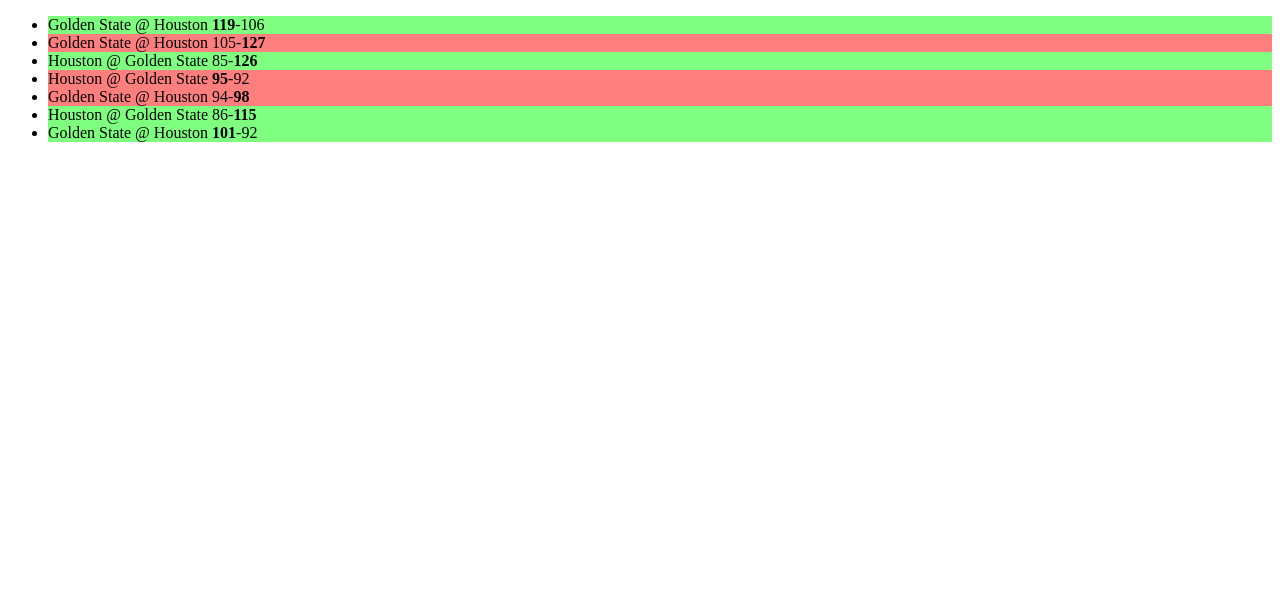
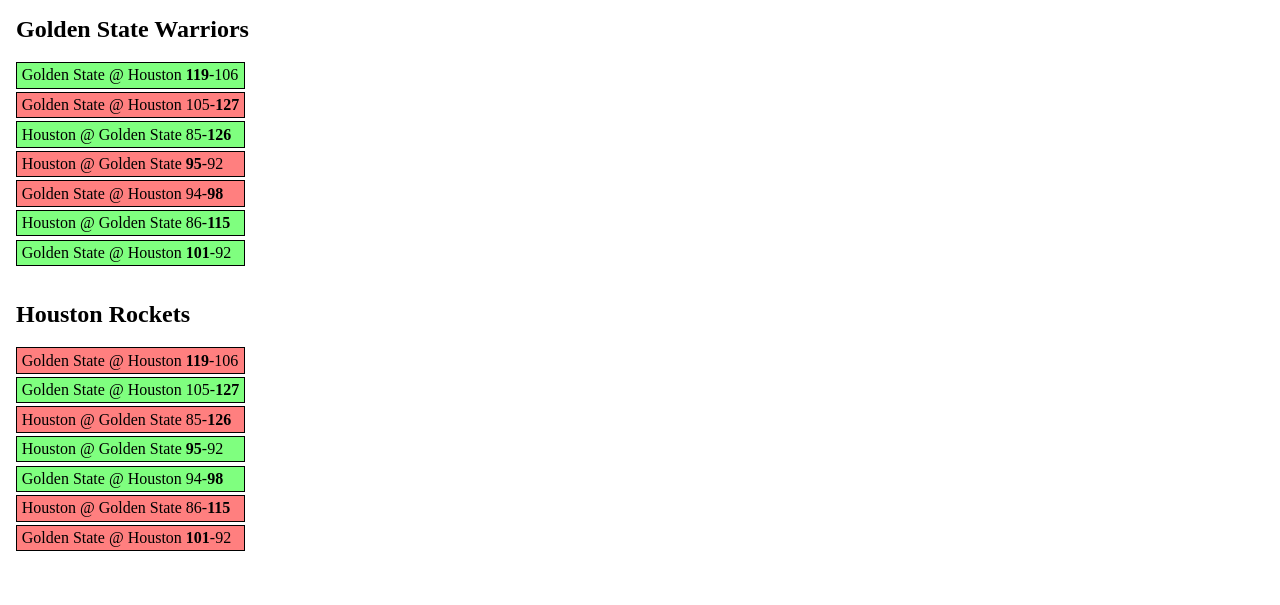
Before and after one commit to Luke-McShane/js-course-projects, a plain HTML site: page medium_projects/nba_scores_chart/index.html in a window 1280 px wide. Drawn offline with Linux system fonts and the light colour scheme.

Commit message:
Partitioned original code into multiple functions; added styling; refactored code overall

```diff
--- a/medium_projects/nba_scores_chart/app.js
+++ b/medium_projects/nba_scores_chart/app.js
@@ -90,18 +90,58 @@
 const boldScore = (awayPoints, homePoints) =>
 	awayPoints > homePoints ? `<b>${awayPoints}</b>-${homePoints}` : `${awayPoints}-<b>${homePoints}</b>`;
 
-const parentUl = document.createElement('ul');
-for (game of warriorsGames) {
-	const gameLi = document.createElement('li');
-	const { homeTeam, awayTeam } = game;
-	gameLi.innerText = `${awayTeam.team} @ ${homeTeam.team} `;
-	gameLi.innerHTML += boldScore(awayTeam.points, homeTeam.points);
-	const warriors = awayTeam.team === 'Golden State' ? awayTeam : homeTeam;
-	gameLi.classList.add(warriors.isWinner === true ? 'win' : 'loss');
-	parentUl.append(gameLi);
-}
-document.body.prepend(parentUl);
+const scoreLine = ({ awayTeam, homeTeam }) => {
+	let line;
+	line = `${awayTeam.team} @ ${homeTeam.team} `;
+	line += boldScore(awayTeam.points, homeTeam.points);
+	return line;
+};
 
-// function createChart(gameList) {
+const addClass = ({ awayTeam, homeTeam }, myTeam) => {
+	const target = awayTeam.team === myTeam ? awayTeam : homeTeam;
+	return target.isWinner === true ? 'win' : 'loss';
+};
 
+const createChart = (gameList, myTeam) => {
+	const parentUl = document.createElement('ul');
+	parentUl.classList.add('table');
+	for (game of gameList) {
+		const gameLi = document.createElement('li');
+		gameLi.innerHTML = scoreLine(game);
+		gameLi.classList.add(addClass(game, myTeam));
+		parentUl.append(gameLi);
+	}
+	return parentUl;
+};
+
+const container = document.createElement('div');
+container.setAttribute('id', 'container');
+
+const gsw = document.createElement('div');
+const gswHeader = document.createElement('h2');
+gswHeader.innerText = 'Golden State Warriors';
+gsw.prepend(gswHeader);
+gsw.setAttribute('id', 'gsw');
+
+const hr = document.createElement('div');
+const hrHeader = document.createElement('h2');
+hrHeader.innerText = 'Houston Rockets';
+hr.prepend(hrHeader);
+
+hr.setAttribute('id', 'hr');
+
+gsw.append(createChart(warriorsGames, 'Golden State'));
+hr.append(createChart(warriorsGames, 'Houston'));
+
+document.body.prepend(container);
+container.prepend(gsw, hr);
+// const parentUl = document.createElement('ul');
+// for (game of warriorsGames) {
+// 	const gameLi = document.createElement('li');
+// 	const { homeTeam, awayTeam } = game;
+// 	gameLi.innerText = `${awayTeam.team} @ ${homeTeam.team} `;
+// 	gameLi.innerHTML += boldScore(awayTeam.points, homeTeam.points);
+// 	const warriors = awayTeam.team === 'Golden State' ? awayTeam : homeTeam;
+// 	gameLi.classList.add(warriors.isWinner === true ? 'win' : 'loss');
+// 	parentUl.append(gameLi);
 // }
--- a/medium_projects/nba_scores_chart/style.css
+++ b/medium_projects/nba_scores_chart/style.css
@@ -1,3 +1,16 @@
+* {
+	padding: 0;
+	margin: 0;
+	box-sizing: border-box;
+}
+
+#container {
+	padding: 1rem;
+}
+
+h2 {
+	margin-bottom: 1rem;
+}
 .win {
 	background-color: rgba(0, 255, 0, 0.5);
 }
@@ -5,3 +18,17 @@
 .loss {
 	background-color: rgba(255, 0, 0, 0.5);
 }
+
+.table {
+	display: inline-block;
+	list-style-type: none;
+	width: auto;
+	margin-bottom: 2rem;
+}
+
+.table li {
+	width: auto;
+	border: 1px solid black;
+	margin: 0.2rem 0;
+	padding: 0.2rem 0.3rem;
+}
```
